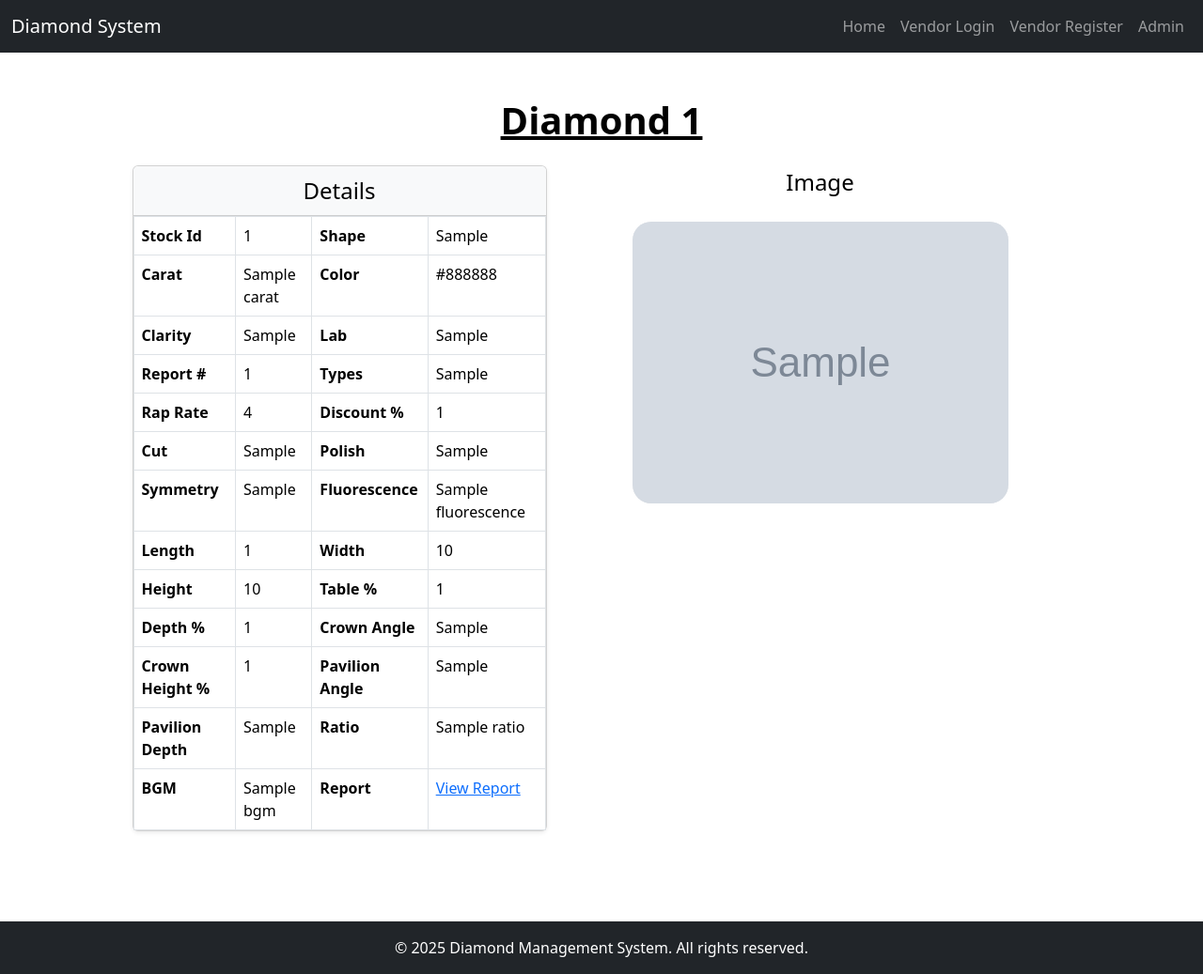
After one commit to bhautik-katariya/diamond-management-system, a Django app: template customer/templates/customer/diamond_detail.html in a window 1280 px wide. The commit adds this page. Shown: the whole page at 94% size. Run offline with Django 5.2, Linux system fonts and the light colour scheme; the template is opened without the code that fills it: most values are stand-ins (such as "Sample title", 1, 10 or a date in 2020); grey boxes marked "Sample" are stand-in pictures.

Commit message:
Added diamond_details.html

```diff
--- a/customer/templates/customer/dashboard.html
+++ b/customer/templates/customer/dashboard.html
@@ -142,6 +142,7 @@
                 <th>Photo</th>
                 <th>PDF</th>
                 <th>BGM</th>
+                <th>View</th>
             </tr>
         </thead>
         <tbody>
@@ -198,6 +199,9 @@
                     {% endif %}
                 </td>
                 <td>{{ diamond.bgm }}</td>
+                <td>
+                    <a href="{% url 'customer:diamond_detail' diamond.sr_no %}" class="btn btn-primary btn-sm">View</a>
+                </td>
             </tr>
             {% endfor %}
         </tbody>
--- /dev/null
+++ b/customer/templates/customer/diamond_detail.html
@@ -0,0 +1,45 @@
+{% extends 'base.html' %}
+{% block title %}Diamond Details{% endblock %}
+
+{% block content %}
+<div class="container-fluid py-4">
+    <div class="row justify-content-center">
+        {% comment %} #2a4d8f {% endcomment %}
+        <h1 class="text-center mb-4" style="color:black; font-weight:bold; text-decoration:underline;">Diamond {{ diamond.stock_id }}</h1>
+        <!-- Diamond Details Table -->
+        <div class="col-md-5">
+            <div class="card shadow-sm mb-4">
+                <div class="card-header text-center" style="background:#f8f9fa; font-weight:500; font-size:1.5rem; color:black;">Details</div>
+                <div class="card-body p-0">
+                    <table class="table table-bordered mb-0">
+                        <tbody>
+                            <tr><th>Stock Id</th><td>{{ diamond.stock_id }}</td><th>Shape</th><td>{{ diamond.get_shape_display }}</td></tr>
+                            <tr><th>Carat</th><td>{{ diamond.carat }}</td><th>Color</th><td>{{ diamond.get_color_display }}</td></tr>
+                            <tr><th>Clarity</th><td>{{ diamond.get_clarity_display }}</td><th>Lab</th><td>{{ diamond.get_lab_display }}</td></tr>
+                            <tr><th>Report #</th><td>{{ diamond.report_number }}</td><th>Types</th><td>{{ diamond.get_types_display }}</td></tr>
+                            <tr><th>Rap Rate</th><td>{{ diamond.rap_rate }}</td><th>Discount %</th><td>{{ diamond.discount_percentage }}</td></tr>
+                            <tr><th>Cut</th><td>{{ diamond.get_cut_display }}</td><th>Polish</th><td>{{ diamond.get_polish_display }}</td></tr>
+                            <tr><th>Symmetry</th><td>{{ diamond.get_symmetry_display }}</td><th>Fluorescence</th><td>{{ diamond.fluorescence }}</td></tr>
+                            <tr><th>Length</th><td>{{ diamond.length }}</td><th>Width</th><td>{{ diamond.width }}</td></tr>
+                            <tr><th>Height</th><td>{{ diamond.height }}</td><th>Table %</th><td>{{ diamond.table_percentage }}</td></tr>
+                            <tr><th>Depth %</th><td>{{ diamond.depth_percentage }}</td><th>Crown Angle</th><td>{{ diamond.crown_angle }}</td></tr>
+                            <tr><th>Crown Height %</th><td>{{ diamond.crown_height_percentage }}</td><th>Pavilion Angle</th><td>{{ diamond.pavilion_angle }}</td></tr>
+                            <tr><th>Pavilion Depth</th><td>{{ diamond.pavilion_depth }}</td><th>Ratio</th><td>{{ diamond.ratio }}</td></tr>
+                            <tr><th>BGM</th><td>{{ diamond.bgm }}</td><th>Report</th><td>{% if diamond.pdf %}<a href="{{ diamond.pdf }}" target="_blank">View Report</a>{% else %}N/A{% endif %}</td></tr>
+                        </tbody>
+                    </table>
+                </div>
+            </div>
+        </div>
+        <!-- DiamondImage -->
+        <div class="col-md-6 d-flex flex-column align-items-center">
+            <div class="card-header text-center" style="font-size:1.5rem; font-weight:500; color:black;">Image</div> <br>
+            {% if diamond.photo %}
+                <img src="{{ diamond.photo }}" alt="Diamond Image" style="max-width:100%; border-radius:20px; background:#eee;" />
+            {% else %}
+                <p class="text-muted">No image available</p>
+            {% endif %}
+        </div>
+    </div>
+</div>
+{% endblock %}
--- a/customer/urls.py
+++ b/customer/urls.py
@@ -5,4 +5,5 @@ from .views import *
 
 urlpatterns = [
     path('', dashboard, name='dashboard'),
+    path('diamond/<int:sr_no>/', diamond_detail, name='diamond_detail'),
 ]
--- a/customer/views.py
+++ b/customer/views.py
@@ -99,3 +99,8 @@ def dashboard(request):
     }
 
     return render(request, 'customer/dashboard.html', context)
+
+def diamond_detail(request, sr_no):
+    from django.shortcuts import get_object_or_404
+    diamond = get_object_or_404(Diamond, sr_no=sr_no)
+    return render(request, 'customer/diamond_detail.html', {'diamond': diamond})
```
